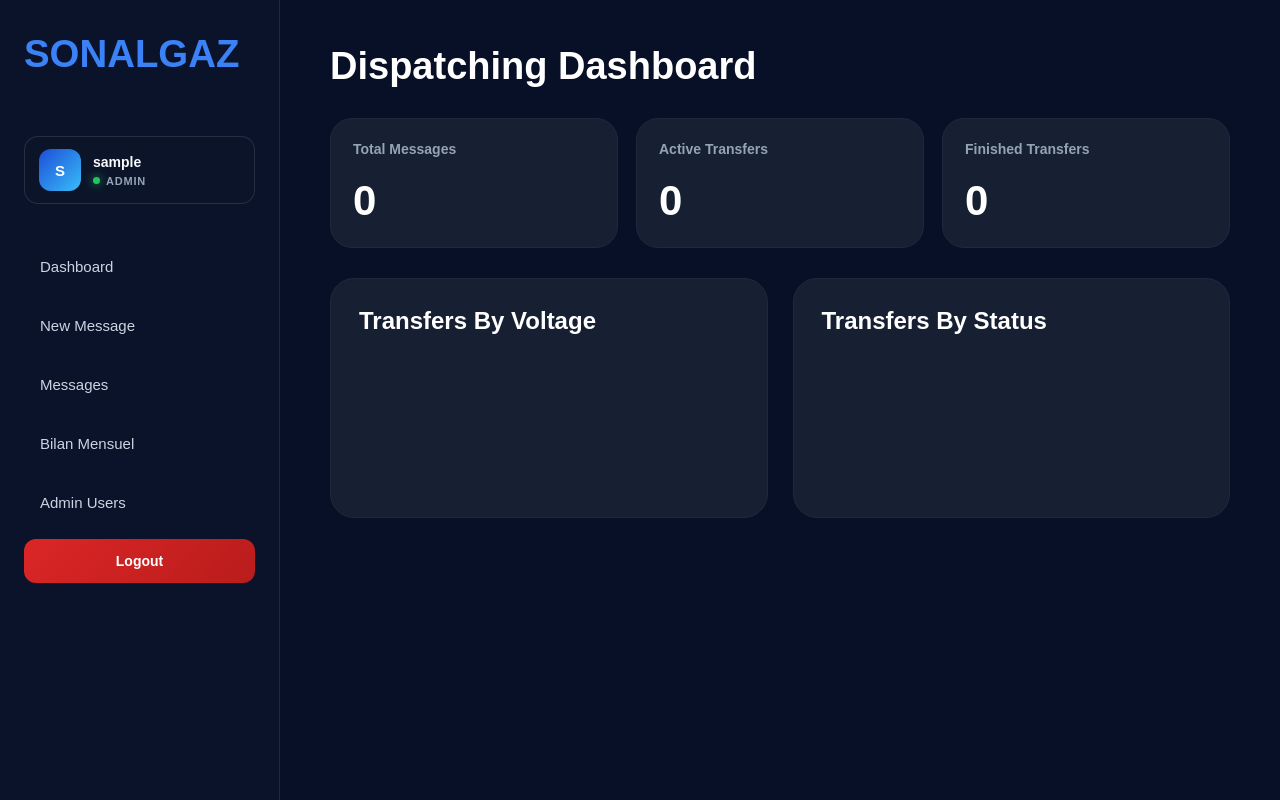
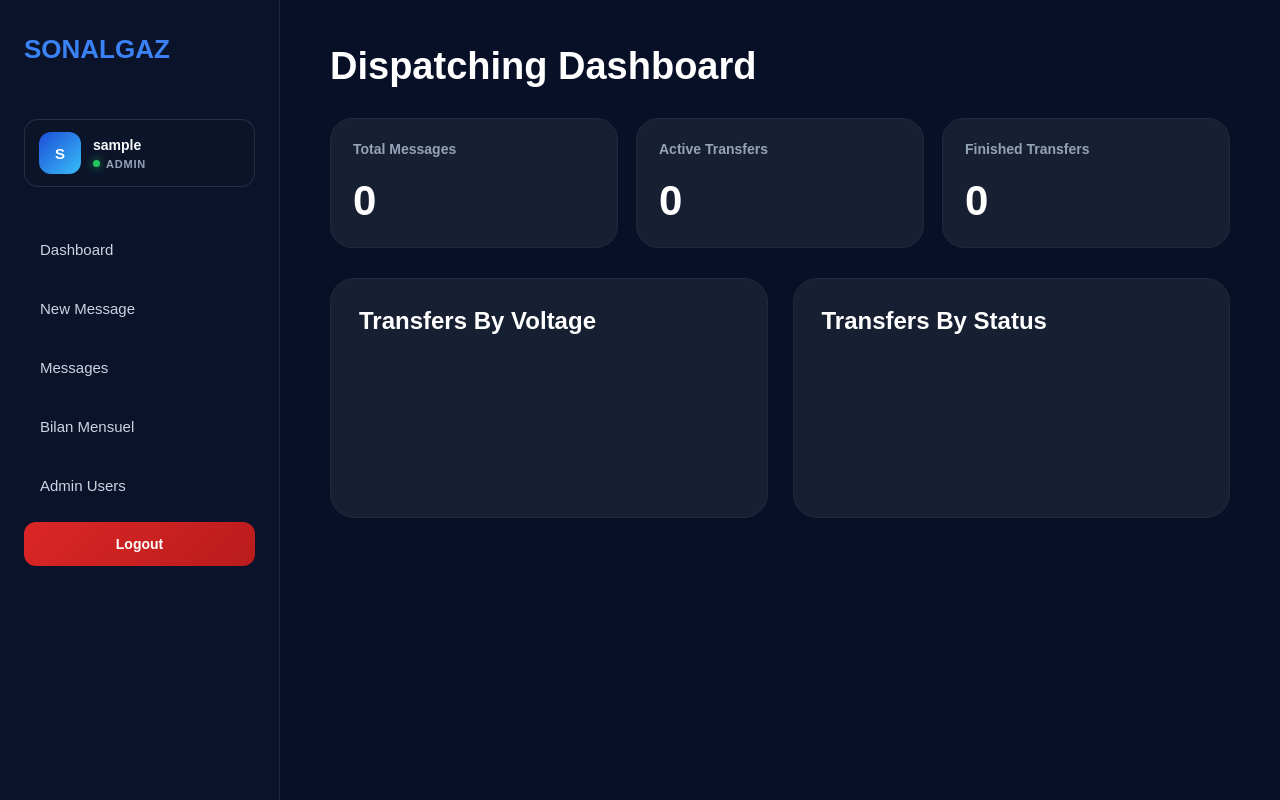
Before and after one commit to lolihackk/Project_sonalgaz, a website: page frontend/index.html in a window 1280 px wide. Drawn offline with nearby package versions, Linux system fonts and the light colour scheme; no server answers; sample sign-in values are in the browser's storage.

```diff
--- a/frontend/css/style.css
+++ b/frontend/css/style.css
@@ -71,13 +71,17 @@
 
     color: #3b82f6;
 
-    font-size: clamp(28px, 3vw, 42px);
+    font-size: 26px;
 
     font-weight: 900;
 
-    line-height: 1;
-
-    margin-bottom: 45px;
+    line-height: 1.1;
+
+    margin-bottom: 40px;
+
+    white-space: nowrap;
+
+    overflow: hidden;
 }
 
 .sidebar nav {
```
